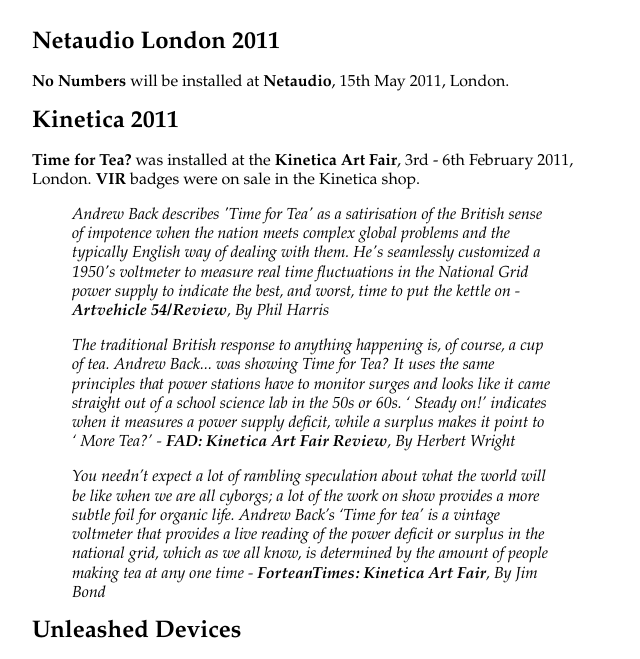
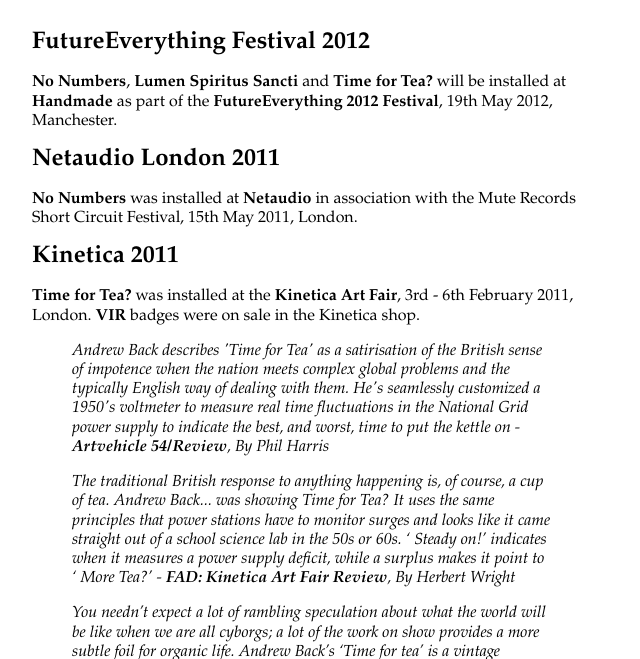
Before and after one commit to psd/andrewback.net, a plain HTML site: page events.html in a window 1280 px wide. Shown: the part 88-747 px from the top of the page, without its empty margins (0-640 px from the left). Drawn offline with Linux system fonts and the light colour scheme.

Commit message:
Added FutureEverything details

```diff
--- a/events.html
+++ b/events.html
@@ -14,8 +14,11 @@
 			<h1><a class='fn url' href='/' title='home'>Andrew Back</a></h1>
 		</div>
 		<div class='text'>
+		<h2 id="Handmade2012">FutureEverything Festival 2012</h2>
+		<p><a href="/works/No-Numbers">No Numbers</a>, <a href="/works/LSS">Lumen Spiritus Sancti</a> and <a href="/works/Time-for-Tea">Time for Tea?</a> will be installed at <a href="http://futureeverything.org/handmade-2/">Handmade</a> as part of the <a href="http://futureeverything.org">FutureEverything 2012 Festival</a>, 19th May 2012, Manchester.</p>
+
 		<h2 id="NetaudioLondon2011">Netaudio London 2011</h2>
-		<p><a href="/works/No-Numbers">No Numbers</a> will be installed at <a href="http://netaudiolondon.org/2011/event/sonic-maze">Netaudio</a>, 15th May 2011, London.</p>
+		<p><a href="/works/No-Numbers">No Numbers</a> was installed at <a href="http://netaudiolondon.org/2011/event/sonic-maze">Netaudio</a> in association with the Mute Records Short Circuit Festival, 15th May 2011, London.</p>
 
 		<h2 id="Kinetica2011">Kinetica 2011</h2>
 		<p><a href="/works/Time-for-Tea">Time for Tea?</a> was installed at the <a href="http://www.kinetica-artfair.com">Kinetica Art Fair</a>, 3rd - 6th February 2011, London. <a href="/works/VIR">VIR</a> badges were on sale in the Kinetica shop.</p>
```
Also changed, not shown: index.html (+1 -0 lines).
